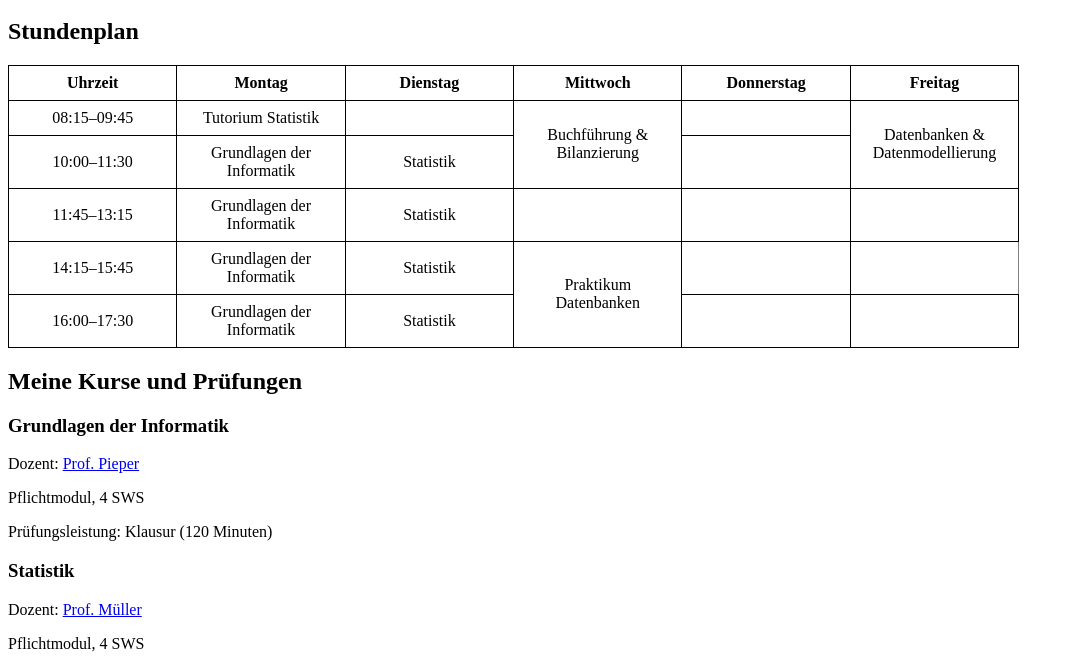
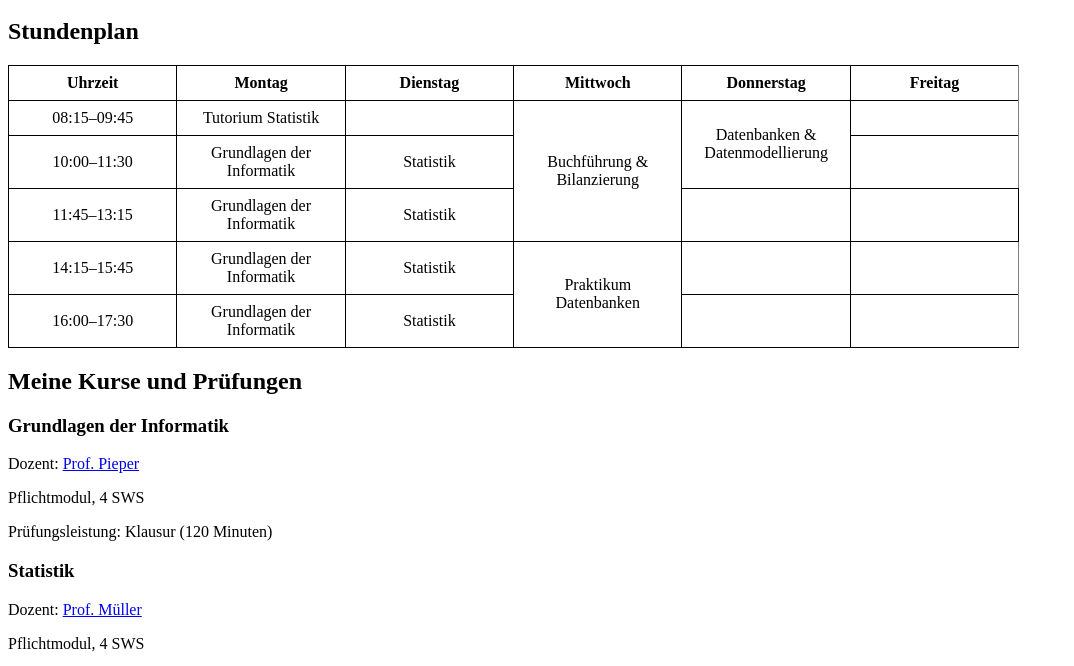
Before and after one commit to allegra-ea/HTML, a plain HTML site: page index.html in a window 1280 px wide. Shown: the part 118-784 px from the top of the page, without its empty margins (0-1074 px from the left). Drawn offline with Linux system fonts and the light colour scheme.

Commit message:
Update index.html

```diff
--- a/index.html
+++ b/index.html
@@ -44,8 +44,7 @@
           <td>08:15–09:45</td>
           <td>Tutorium Statistik</td>
           <td></td>
-          <td rowspan="2">Buchführung & Bilanzierung</td>
-          <td></td>
+          <td rowspan="3">Buchführung & Bilanzierung</td>
           <td rowspan="2">Datenbanken & Datenmodellierung</td> <!-- möglicherweise </td> hinzufügen -->
         </tr>
         <tr>
```
